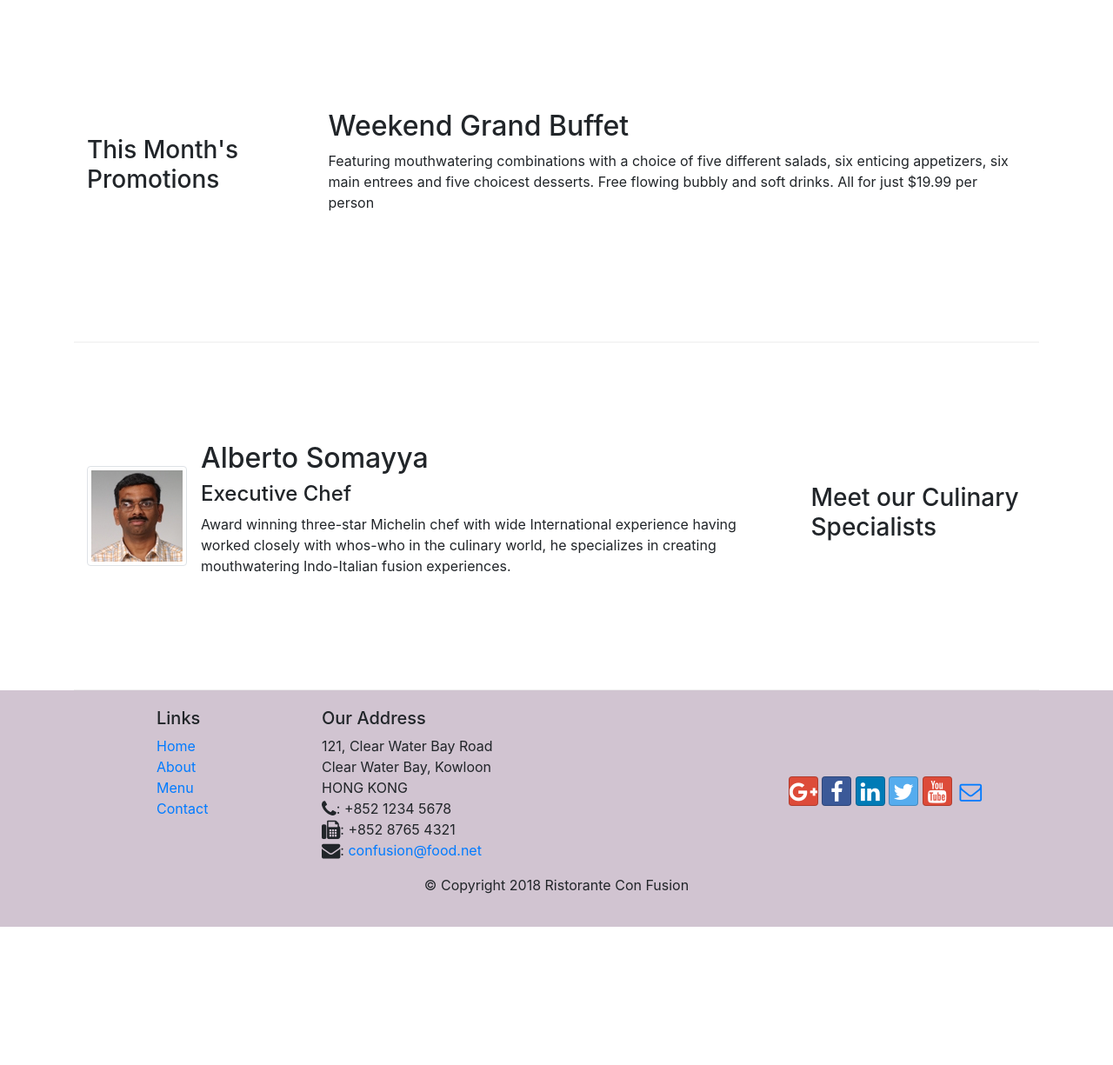
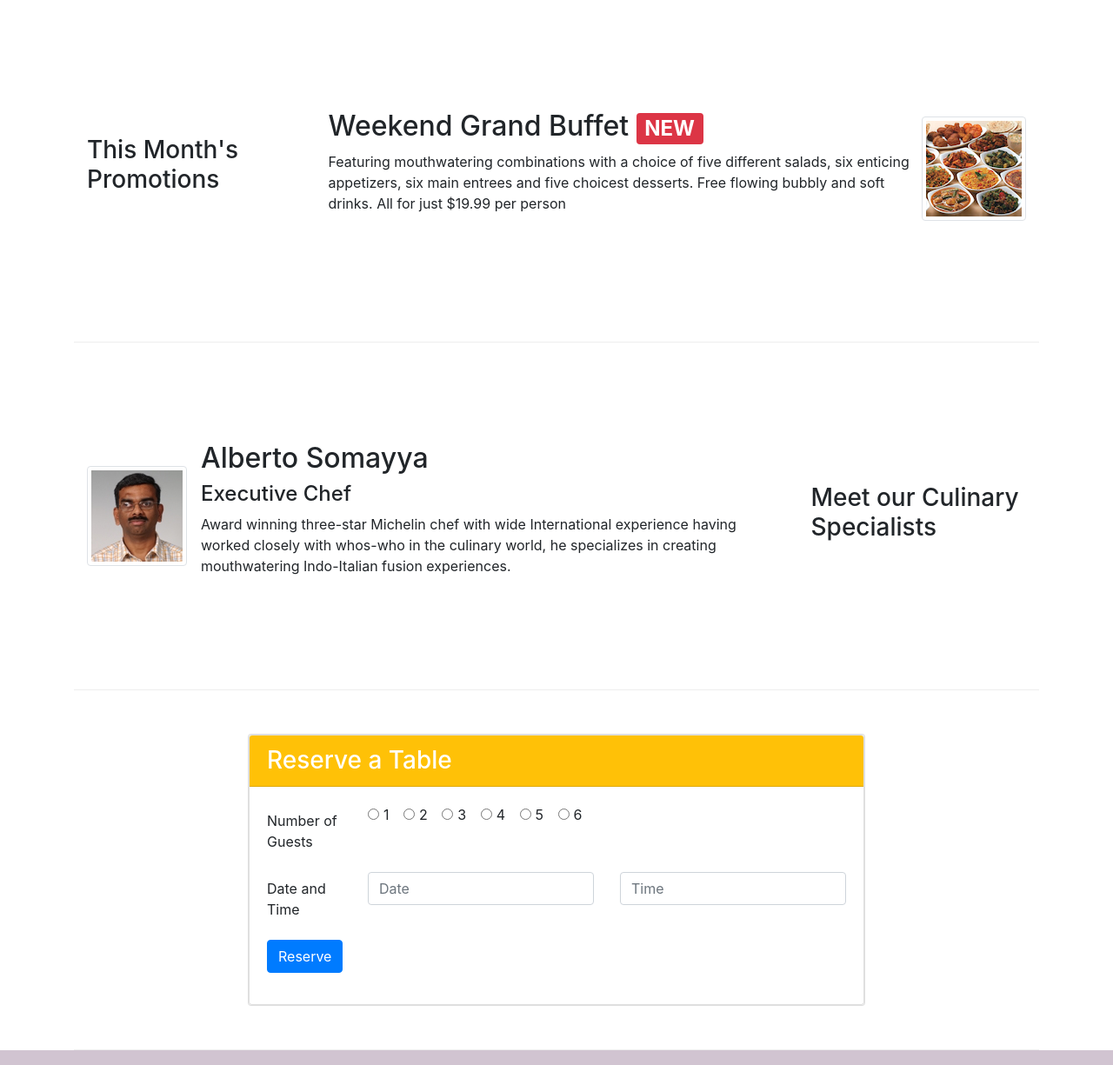
Before and after one commit to bbj/coursera-react-bootstrap4, a website: page index.html in a window 1280 px wide. Shown: the part 740-1965 px from the top of the page at 87% size. Before the commit the page ends 1806 px from the top, so only its background shows below. Drawn offline with nearby package versions, Linux system fonts and the light colour scheme.

```diff
--- a/css/styles.css
+++ b/css/styles.css
@@ -37,3 +37,10 @@
 .navbar-dark {
     background-color: #512DA8;
 }
+
+.tab-content {
+    border-left: 1px solid #ddd;
+    border-right: 1px solid #ddd;
+    border-bottom: 1px solid #ddd;
+    padding: 10px;
+}
--- a/index.html
+++ b/index.html
@@ -47,8 +47,14 @@
               your culinary senses!
             </p>
           </div>
-          <div class="col-12 col-sm align-self-center">
+          <div class="col-12 col-sm-3 align-self-center">
             <img src="./img/logo.png" class="img-fluid">
+          </div>
+          <div class="col-12 col-sm-3 align-self-center">
+            <!-- <a href="#reserveform" class="btn-sm bg-warning btn-block">Reserve Table</a> -->
+            <button class="btn-sm bg-warning btn-block"
+            onclick="location.href='#reserveform'"
+            type="button">Reserve Table</button>
           </div>
         </div>
       </div>
@@ -64,7 +70,7 @@
             <img class="d-flex mr-3 img-thumbnail align-self-center"
                 src="img/uthappizza.png" alt="uthappizza">
             <div class="media-body">
-              <h2 class="mt-0">Uthappizza<span class="badge badge-danger">HOT</span> <span class="badge badge-pill badge-secondary">$4.99</span></h2>
+              <h2 class="mt-0">Uthappizza <span class="badge badge-danger">HOT</span> <span class="badge badge-pill badge-secondary">$4.99</span></h2>
               <p class="d-none d-sm-block">
                 A unique combination of Indian Uthappam (pancake) and Italian pizza,
                 topped with Cerignola olives, ripe vine cherry tomatoes, Vidalia
@@ -80,13 +86,20 @@
           <h3>This Month's Promotions</h3>
         </div>
         <div class="col col-sm order-sm-last col-md">
-          <h2>Weekend Grand Buffet</h2>
-          <p>
-            Featuring mouthwatering combinations with a choice of five different
-            salads, six enticing appetizers, six main entrees and five choicest
-            desserts. Free flowing bubbly and soft drinks. All for just $19.99
-            per person
-          </p>
+          <div class="media">
+            <div class="media-body">
+              <h2 class="mt-0">Weekend Grand Buffet <span class="badge badge-danger">NEW</span> </h2>
+              <p class="d-none d-sm-block">
+                Featuring mouthwatering combinations with a choice of five different
+                salads, six enticing appetizers, six main entrees and five choicest
+                desserts. Free flowing bubbly and soft drinks. All for just $19.99
+                per person
+              </p>
+            </div>
+            <img class="d-flex img-thumbnail align-self-center"
+            src="img/buffet.png" alt="buffet">
+          </div>
+
         </div>
       </div>
 
@@ -111,6 +124,65 @@
           </div>
         </div>
       </div>
+
+      <!-- W2 - Assignment 2 -->
+      <div id="reserveform" class="row row-content">
+        <div class="col-12 col-sm-8 offset-sm-2">
+          <div class="card">
+            <div class="card">
+              <h3 class="card-header bg-warning text-white">Reserve a Table</h3>
+              <div class="card-body">
+                <form id="theform">
+                  <div class="form-group row">
+                    <label for="numberOfGuestsRadio" class="col-md-2 col-form-label">Number of Guests</label>
+                    <div class="col-md-10">
+                      <div class="form-check form-check-inline">
+                        <input class="form-check-input" type="radio" name="inlineRadioOptions" id="inlineRadio1" value="option1">
+                        <label class="form-check-label" for="inlineRadio1">1</label>
+                      </div>
+                      <div class="form-check form-check-inline">
+                        <input class="form-check-input" type="radio" name="inlineRadioOptions" id="inlineRadio2" value="option2">
+                        <label class="form-check-label" for="inlineRadio2">2</label>
+                      </div>
+                      <div class="form-check form-check-inline">
+                        <input class="form-check-input" type="radio" name="inlineRadioOptions" id="inlineRadio3" value="option3">
+                        <label class="form-check-label" for="inlineRadio3">3</label>
+                      </div>
+                      <div class="form-check form-check-inline">
+                        <input class="form-check-input" type="radio" name="inlineRadioOptions" id="inlineRadio4" value="option4">
+                        <label class="form-check-label" for="inlineRadio4">4</label>
+                      </div>
+                      <div class="form-check form-check-inline">
+                        <input class="form-check-input" type="radio" name="inlineRadioOptions" id="inlineRadio5" value="option5">
+                        <label class="form-check-label" for="inlineRadio5">5</label>
+                      </div>
+                      <div class="form-check form-check-inline">
+                        <input class="form-check-input" type="radio" name="inlineRadioOptions" id="inlineRadio6" value="option6">
+                        <label class="form-check-label" for="inlineRadio6">6</label>
+                      </div>
+                    </div>
+                  </div>
+                  <div class="form-group row">
+                    <label for="resTime" class="col-12 col-md-2 col-form-label">Date and Time</label>
+                    <div class="col-12 col-md-5">
+                        <input type="text" class="form-control" id="resDate" name="resDate" placeholder="Date">
+                    </div>
+                    <div class="col-12 col-md-5">
+                        <input type="text" class="form-control" id="resTime" name="resTime" placeholder="Time">
+                    </div>
+                  </div>
+                  <div class="form-group row">
+                    <div class="col-12">
+                      <button type="submit" class="btn btn-primary">Reserve</button>
+                    </div>
+                  </div>
+                </form>
+              </div>
+            </div>
+          </div>
+        </div>
+      </div>
+
     </div>
 
     <footer class="footer">
```
Also changed, not shown: aboutus.html (+26 -0 lines), Ristorante_Con_Fusion.png (added).
